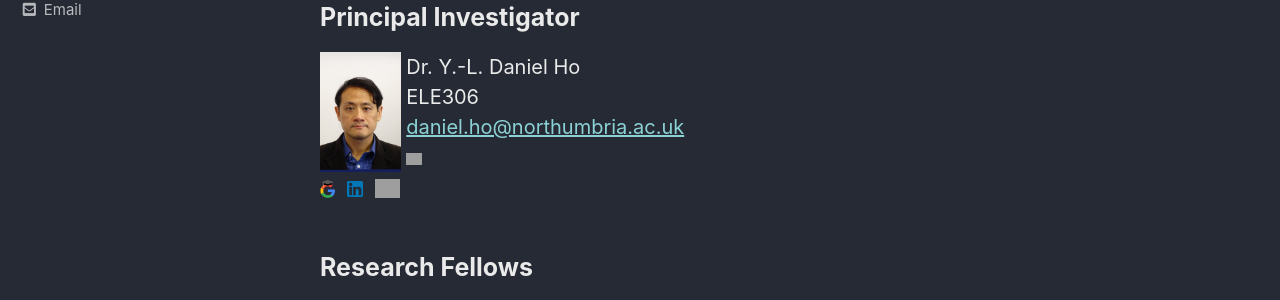
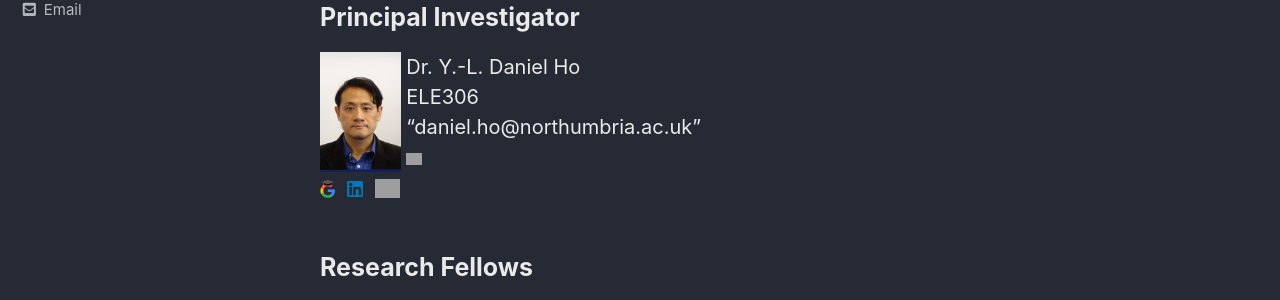
Before and after one commit to qubits/nanophotonicenglab.github.io, a Jekyll site: the page built from _pages/people.md, in a window 1280 px wide. Shown: the part 189-489 px from the top of the page. Built offline with Jekyll 4.4.1, drawn with Linux system fonts in a browser that asks for light colours; cached includes are drawn as plain includes.

Commit message:
Update people.md

```diff
--- a/_pages/people.md
+++ b/_pages/people.md
@@ -11,7 +11,7 @@ author_profile: true
 <img src="{{ site.url }}{{ site.baseurl }}/assets/profiles/profile_im_DH.jpg" style="float: left;height: 120px"/>
 &nbsp;Dr. Y.-L. Daniel Ho<br>
 &nbsp;ELE306<br>
-&nbsp;<daniel.ho@northumbria.ac.uk><br>
+&nbsp;"daniel.ho@northumbria.ac.uk"<br>
 &nbsp;<a href="https://www.northumbria.ac.uk/about-us/our-staff/h/daniel-ho/"><img src="{{ site.url }}{{ site.baseurl }}/assets/profiles/nuw.png" style="left;width: 2.5%; border: none; text-decoration: none"/></a><br>
 <a href="https://scholar.google.co.uk/citations?user=LNZN_NIAAAAJ"><img src="{{ site.url }}{{ site.baseurl }}/assets/profiles/google.png" style="width: 2.5%; border: none; text-decoration: none"/></a>&nbsp;
 <a href="https://www.linkedin.com/in/quantumgeezer/"><img src="{{ site.url }}{{ site.baseurl }}/assets/profiles/linkedin.png" style="width: 2.5%; border: none; text-decoration: none"/></a>&nbsp;
```
